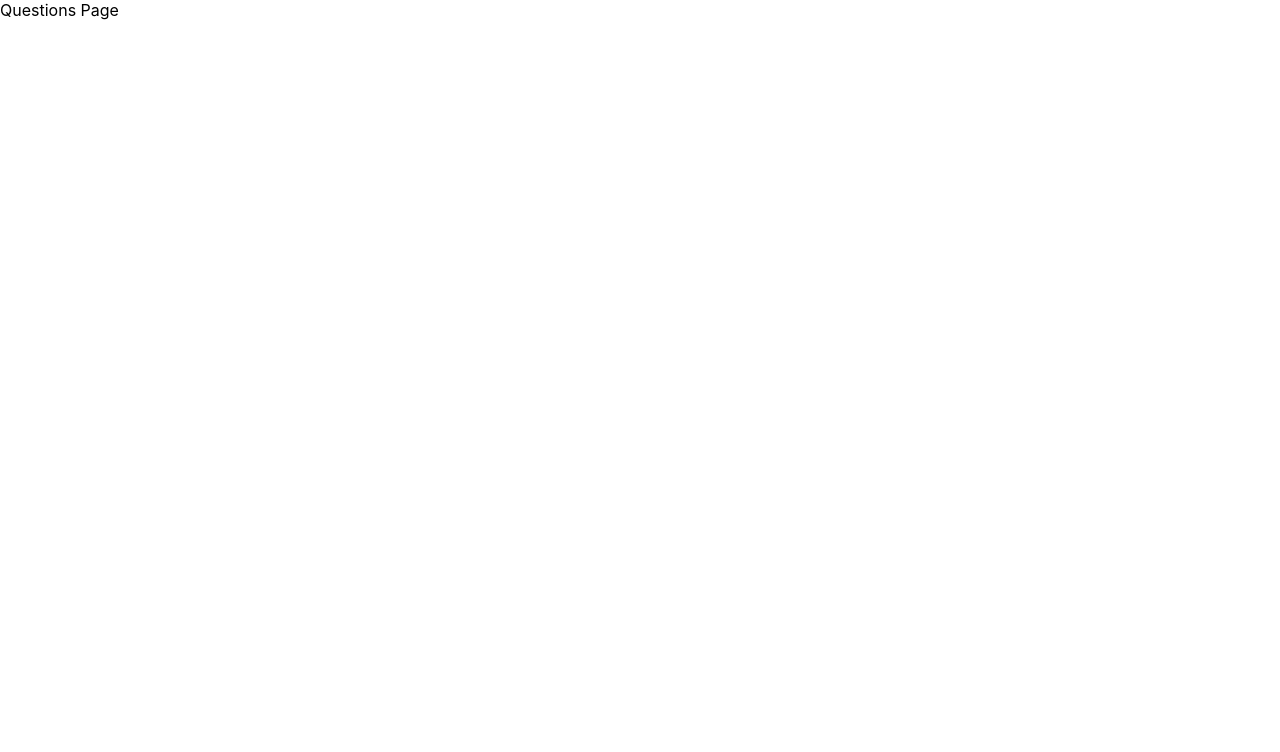
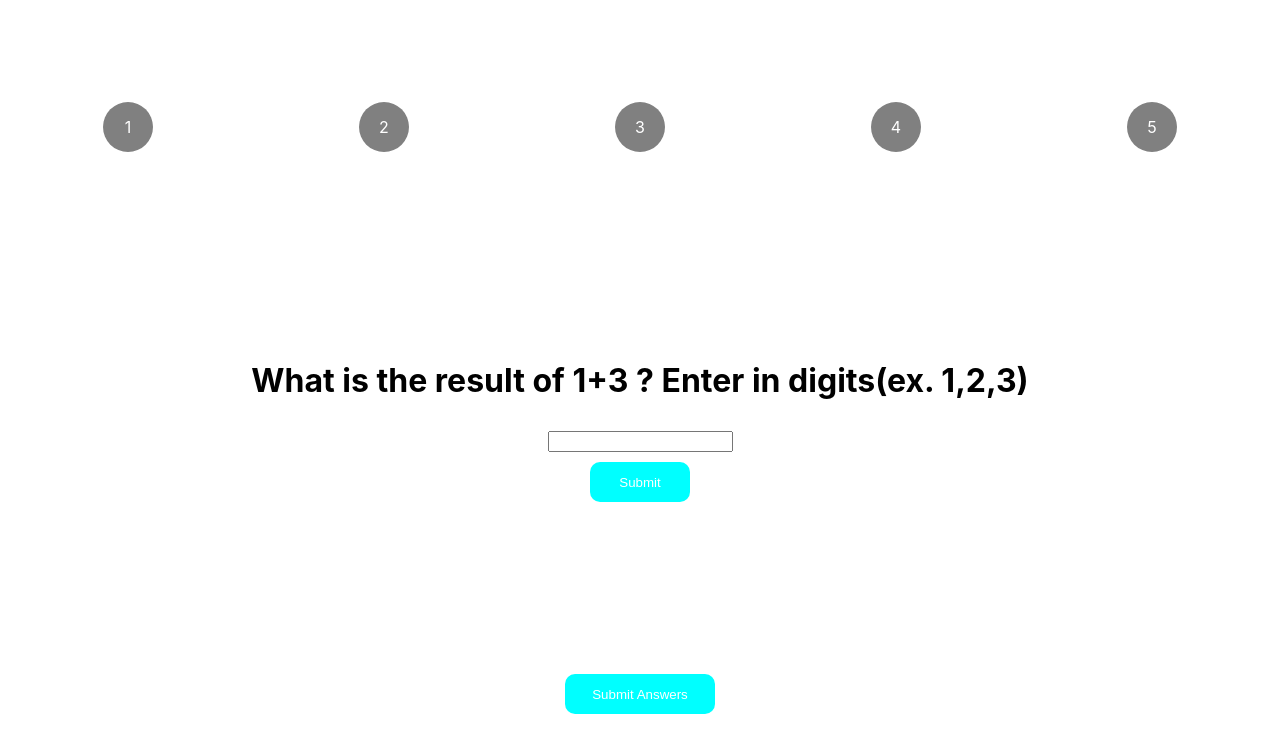
Before and after one commit to VinayTejaJaladi/exam-task, a React (Create React App) app: page /questions in a window 1280 px wide. Shown: the top 752 px of the page. Built offline with nearby package versions, Linux system fonts and the light colour scheme.

Commit message:
history object peding

```diff
--- /dev/null
+++ b/src/components/Header/Header.tsx
@@ -0,0 +1,29 @@
+import React from 'react';
+import './header.css';
+
+interface ButtonsStatus {
+    one: boolean;
+    two: boolean;
+    three: boolean;
+    four: boolean;
+    five: boolean;
+}
+
+const Header: React.FC<{setResponse:React.Dispatch<React.SetStateAction<number>>, buttonStatus:ButtonsStatus}> = ({setResponse, buttonStatus}) => {
+
+    const onClickButton:(num: number) => void = (num) => {
+        setResponse(num)
+    }
+
+    return(
+        <div className='buttons-container'>
+            <p className={`button ${buttonStatus.one && 'button2'}`} onClick={() => onClickButton(1)}> 1 </p>
+            <p className={`button ${buttonStatus.two && 'button2'}`} onClick={() => onClickButton(2)}> 2 </p>
+            <p className={`button ${buttonStatus.three && 'button2'}`} onClick={() => onClickButton(3)}> 3 </p>
+            <p className={`button ${buttonStatus.four && 'button2'}`} onClick={() => onClickButton(4)}> 4 </p>
+            <p className={`button ${buttonStatus.five && 'button2'}`} onClick={() => onClickButton(5)}> 5 </p>
+        </div>
+    )
+}
+
+export default Header
--- /dev/null
+++ b/src/components/Header/header.css
@@ -0,0 +1,21 @@
+.buttons-container{
+    display: flex;
+    justify-content: space-around;
+    align-items: center;
+    width: 100%;
+}
+.button{
+    height: 50px;
+    width: 50px;
+    border-radius: 50px;
+    background-color: grey;
+    border-color: honeydew;
+    border-width: 1px;
+    display: flex;
+    justify-content: center;
+    align-items: center;
+    color: white;
+}
+.button2{
+    background-color: red;
+}
--- a/src/components/Home/Home.tsx
+++ b/src/components/Home/Home.tsx
@@ -1,8 +1,8 @@
 import React, { useState, useContext } from "react";
-import { UserContext } from "../../userContext";
+import  {UserContext}  from "../../userContext";
 import './home.css';
 
-const Home: React.FC = (props) => {
+const Home: React.FC = () => {
     const [name, setName] = useState<string | undefined>('')
     const [gender, setGender] = useState<string | undefined>('')
     const [language, setLanguage] = useState<string | undefined>('')
@@ -15,7 +15,7 @@ const Home: React.FC = (props) => {
             language: language,
         }
         context.dispatch({value:formValues, type: 'form'})
-
+        window.history.pushState({},'','/questions')
     }
 
     return (
@@ -33,7 +33,7 @@ const Home: React.FC = (props) => {
                     <label htmlFor='language'>Language</label>
                     <input className="input-field" type='text' placeholder="Enter Language" value={language} onChange={(data) => setLanguage(data.target.value)} />
                 </div>
-                <button type="button" onClick={onSubmitHandler}>Submit</button>
+                <button type="button" className="submit-button" onClick={onSubmitHandler}>Submit</button>
             </div>
         </div>
     )
--- a/src/components/Home/home.css
+++ b/src/components/Home/home.css
@@ -24,3 +24,11 @@
 .input-field{
     height: 40px;
 }
+.submit-button{
+    border-radius: 10px;
+    border-width: 0;
+    width: 100px;
+    height: 40px;
+    background-color: aqua;
+    color: white;
+}
--- a/src/components/Questions.tsx
+++ /dev/null
@@ -1,11 +0,0 @@
-import React from "react";
-
-const Questions: React.FC = () => {
-    return (
-        <div>
-            Questions Page
-        </div>
-    )
-}
-
-export default Questions
--- /dev/null
+++ b/src/components/Questions/Questions.tsx
@@ -0,0 +1,165 @@
+import React, { useContext, useState } from "react";
+import { History } from "history";
+import {Navigator} from 'react-router-dom';
+import {UserContext} from "../../userContext";
+import Header from "../Header/Header";
+import './questions.css';
+
+// interface HistoryProps{
+//     id:string;
+// }
+// interface Props{
+//     history:History<HistoryProps>
+// }
+
+const Questions:React.FC = () => {
+    const [one, setOne] = useState({ answered: false, answer: '', isCorrect: false });
+    const [two, setTwo] = useState({ answered: false, answer: '', isCorrect: false });
+    const [three, setThree] = useState({ answered: false, answer: '', isCorrect: false });
+    const [four, setFour] = useState({ answered: false, answer: '', isCorrect: false });
+    const [five, setFive] = useState({ answered: false, answer: '', isCorrect: false });
+    const [question, setQuestion] = useState(1);
+
+    const values = useContext(UserContext);
+
+    const QuestionOne = () => {
+        const onChangeHandler = (data: React.KeyboardEvent<HTMLInputElement>) => {
+            setOne({ ...one, answer: data.key})
+        }
+
+        const submitHandlerOne = () => {
+            if (one.answer === "4") {
+                setOne({ ...one, answered: true, isCorrect: true })
+            } else {
+                setOne({ ...one, answered: true, isCorrect: false })
+            }
+        }
+        return (
+            <div className="question-container">
+                <h1 className="question">What is the result of 1+3 ? Enter in digits(ex. 1,2,3)</h1>
+                <input className="answer" type='text' value={one.answer} onKeyPress={(data) => onChangeHandler(data)} />
+                <button className="question-submit" type="button" onClick={submitHandlerOne}>Submit</button>
+            </div>
+        )
+    }
+
+    const QuestionTwo = () => {
+        const onChangeHandler = (data: React.KeyboardEvent<HTMLInputElement>) => {
+            setTwo({ ...two, answer: data.key})
+        }
+
+        const submitHandlerTwo = () => {
+            if (two.answer === "5") {
+                setTwo({ ...two, answered: true, isCorrect: true })
+            } else {
+                setTwo({ ...two, answered: true, isCorrect: false })
+            }
+        }
+        return (
+            <div className="question-container">
+                <h1 className="question">What is the result of 2+3 ? Enter in digits(ex. 1,2,3)</h1>
+                <input className="answer" type='text' value={two.answer} onKeyPress={(data) => onChangeHandler(data)} />
+                <button className="question-submit" type="button" onClick={submitHandlerTwo}>Submit</button>
+            </div>
+        )
+    }
+
+    const QuestionThree = () => {
+        const onChangeHandler = (data: React.KeyboardEvent<HTMLInputElement>) => {
+            setThree({ ...three, answer: data.key})
+        }
+
+        const submitHandlerThree = () => {
+            if (three.answer === "6") {
+                setThree({ ...three, answered: true, isCorrect: true })
+            } else {
+                setThree({ ...three, answered: true, isCorrect: false })
+            }
+        }
+        return (
+            <div className="question-container">
+                <h1 className="question">What is the result of 3+3 ? Enter in digits(ex. 1,2,3)</h1>
+                <input className="answer" type='text' value={three.answer} onKeyPress={(data) => onChangeHandler(data)} />
+                <button className="question-submit" type="button" onClick={submitHandlerThree}>Submit</button>
+            </div>
+        )
+    }
+
+    const QuestionFour = () => {
+        const onChangeHandler = (data: React.KeyboardEvent<HTMLInputElement>) => {
+            setFour({ ...four, answer: data.key})
+        }
+
+        const submitHandlerFour = () => {
+            if (four.answer === "7") {
+                setFour({ ...four, answered: true, isCorrect: true })
+            } else {
+                setFour({ ...four, answered: true, isCorrect: false })
+            }
+        }
+        return (
+            <div className="question-container">
+                <h1 className="question">What is the result of 4+3 ? Enter in digits(ex. 1,2,3)</h1>
+                <input className="answer" type='text' value={four.answer} onKeyPress={(data) => onChangeHandler(data)} />
+                <button className="question-submit" type="button" onClick={submitHandlerFour}>Submit</button>
+            </div>
+        )
+    }
+
+    const QuestionFive = () => {
+        const onChangeHandler = (data: React.KeyboardEvent<HTMLInputElement>) => {
+            setFive({ ...five, answer: data.key})
+        }
+
+        const submitHandlerFive = () => {
+            if (five.answer === "8") {
+                setFive({ ...five, answered: true, isCorrect: true })
+            } else {
+                setFive({ ...five, answered: true, isCorrect: false })
+            }
+        }
+        return (
+            <div className="question-container">
+                <h1 className="question">What is the result of 5+3 ? Enter in digits(ex. 1,2,3)</h1>
+                <input className="answer" type='text' value={five.answer} onKeyPress={(data) => onChangeHandler(data)} />
+                <button className="question-submit" type="button" onClick={submitHandlerFive}>Submit</button>
+            </div>
+        )
+    }
+
+    const renderQuestion = () => {
+        switch (question) {
+            case 1:
+                return QuestionOne()
+            case 2:
+                return QuestionTwo()
+            case 3:
+                return QuestionThree()
+            case 4:
+                return QuestionFour()
+            case 5:
+                return QuestionFive()
+        }
+    }
+
+    const onClickSubmit = () => {
+        values.dispatch({value:one.isCorrect, type:'one'})
+        values.dispatch({value:two.isCorrect, type:'two'})
+        values.dispatch({value:three.isCorrect, type:'three'})
+        values.dispatch({value:four.isCorrect, type:'four'})
+        values.dispatch({value:five.isCorrect, type:'five'})
+        window.history.pushState({},'','/results')
+    }
+
+    return (
+        <div className="bg-container">
+            <Header setResponse={setQuestion} buttonStatus={{one:one.answered, two:two.answered, three:three.answered, four:four.answered, five:five.answered}}/>
+            <div className="exam-container">
+                {renderQuestion()}
+            </div>
+            <button className="final-submit" type="button" onClick={() => onClickSubmit()} >Submit Answers</button>
+        </div>
+    )
+}
+
+export default Questions
--- /dev/null
+++ b/src/components/Questions/questions.css
@@ -0,0 +1,39 @@
+.bg-container{
+    height: 100vh;
+    width: 100vw;
+    display: flex;
+    flex-direction: column;
+    justify-content: space-around;
+    align-items: center;
+}
+.exam-container{
+    display: flex;
+    justify-content: center;
+    align-items: center;
+}
+.final-submit{
+    border-radius: 10px;
+    border-width: 0;
+    height: 40px;
+    width: 150px;
+    background-color: aqua;
+    color: white;
+}
+.question-container{
+    display: flex;
+    flex-direction: column;
+    align-items: center;
+    width: 100%;
+}
+.answer{
+    align-self: center;
+    margin: 10px;
+}
+.question-submit{
+    border-radius: 10px;
+    border-width: 0;
+    height: 40px;
+    width: 100px;
+    background-color: aqua;
+    color: white;
+}
--- a/src/components/Results.tsx
+++ b/src/components/Results/Results.tsx
@@ -1,5 +1,5 @@
 import React, { useContext } from "react";
-import { UserContext } from "../userContext";
+import {UserContext} from "../../userContext";
 
 const Results: React.FC = () => {
     const values = useContext(UserContext);
@@ -10,6 +10,11 @@ const Results: React.FC = () => {
             <p>{values.state.name}</p>
             <p>{values.state.gender}</p>
             <p>{values.state.language}</p>
+            <p>{values.state.answerOne ? 'True' : 'False'}</p>
+            <p>{values.state.answerTwo ? 'True' : 'False'}</p>
+            <p>{values.state.answerThree ? 'True' : 'False'}</p>
+            <p>{values.state.answerFour ? 'True' : 'False'}</p>
+            <p>{values.state.answerFive ? 'True' : 'False'}</p>
         </div>
     )
 }
--- a/src/index.tsx
+++ b/src/index.tsx
@@ -7,7 +7,7 @@ import {BrowserRouter} from 'react-router-dom';
 ReactDOM.render(
   <React.StrictMode>
     <BrowserRouter>
-    <App />
+      <App />
     </BrowserRouter>
   </React.StrictMode>,
   document.getElementById('root')
```
Also changed, not shown: src/App.tsx (+16 -10 lines), src/userContext.tsx (+10 -4 lines), src/components/Results/results.css (added).
